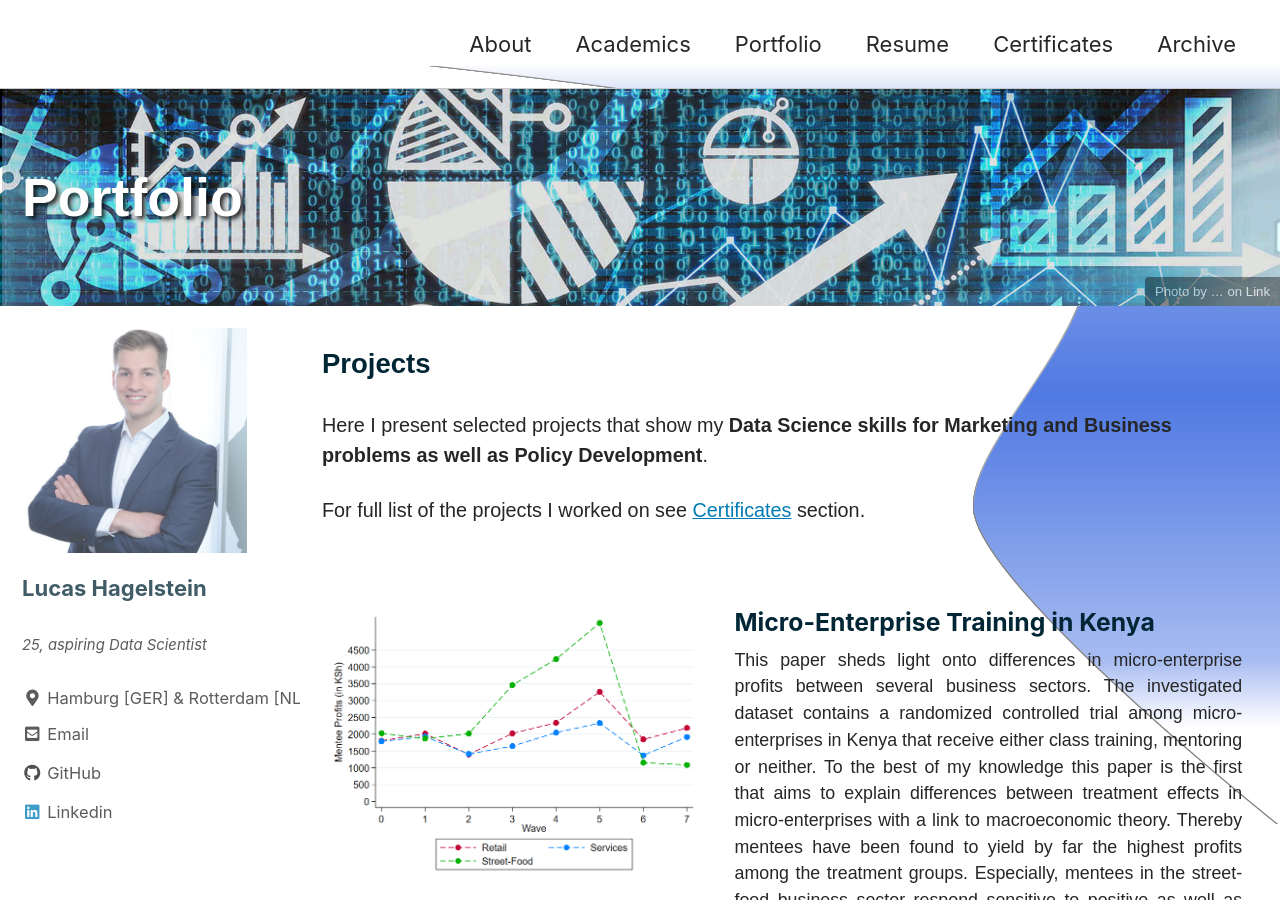
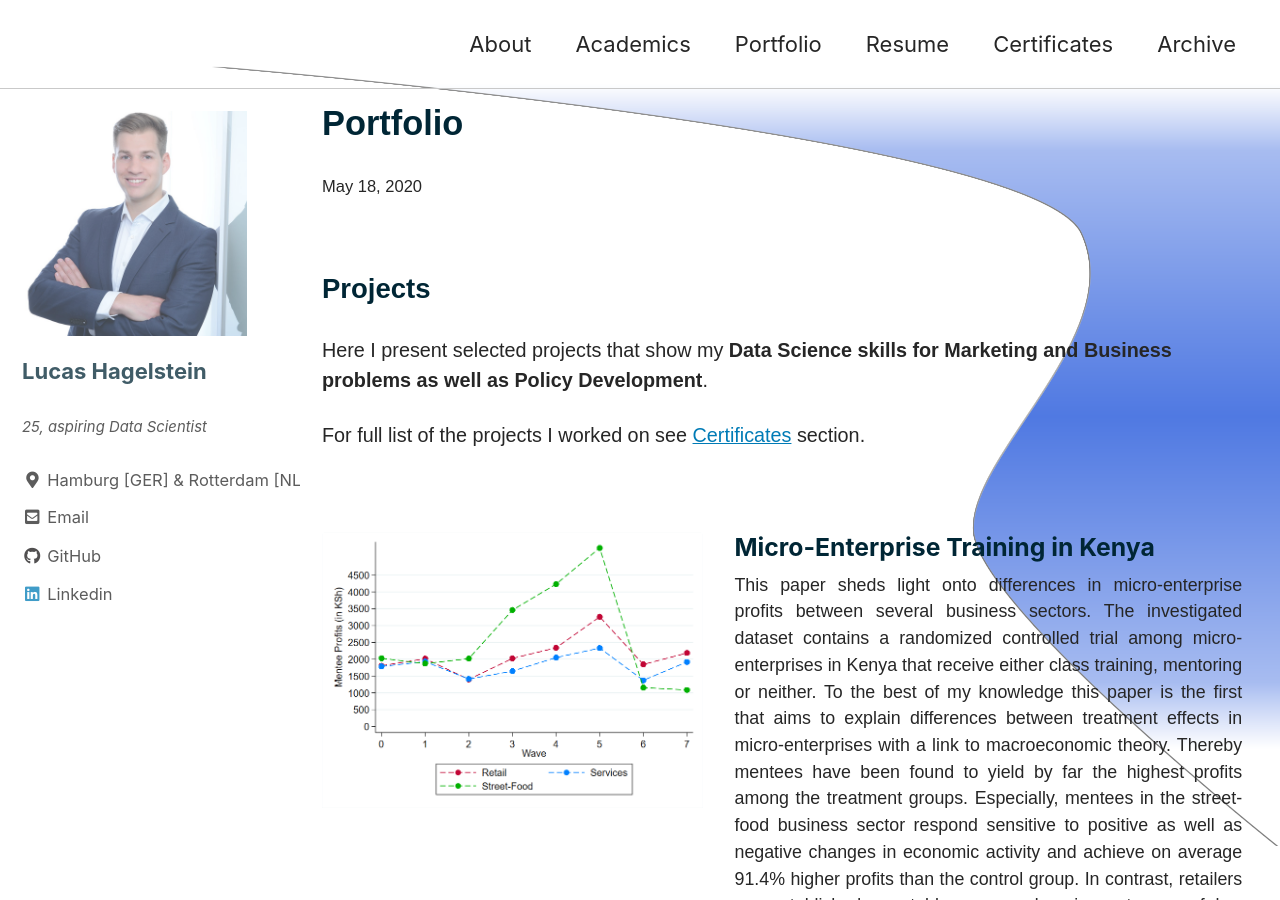
Before and after one commit to LHAGELS/LHAGELS.github.io, a Jekyll site: the page built from _pages/portfolio.md, in a window 1280 px wide and 900 px high. Built offline with Jekyll 4.4.1, drawn with Linux system fonts in a browser that asks for light colours; cached includes are drawn as plain includes; nearby versions of some CDN libraries.

Commit message:
new github

```diff
--- a/_pages/portfolio.md
+++ b/_pages/portfolio.md
@@ -2,9 +2,6 @@
 layout: single
 title: "Portfolio"
 permalink: /portfolio/
-header:
-    overlay_image: /assets/images/Header1.jpg
-    caption: "Photo by ...  on [Link](...)"
 author_profile: true
 classes: wide
 date: May 18, 2020
--- a/_sass/minimal-mistakes/_base.scss
+++ b/_sass/minimal-mistakes/_base.scss
@@ -15,7 +15,7 @@
   font-family: $global-font-family;
   line-height: 1.5;
   background-image: url('/assets/images/overlay.png');
-  background-position: right 2em;
+  background-position: right 3em;
   background-repeat: no-repeat;
   background-attachment: scroll;
 
```
Also changed, not shown: _pages/certificates.md (+0 -3 lines), _pages/year-archive.md (+0 -3 lines).
